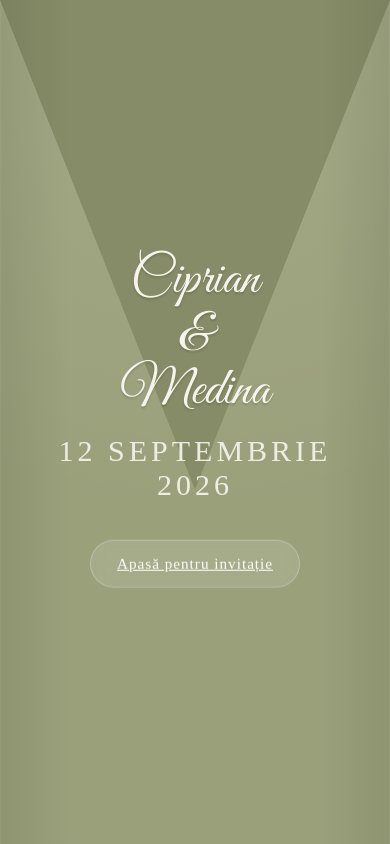
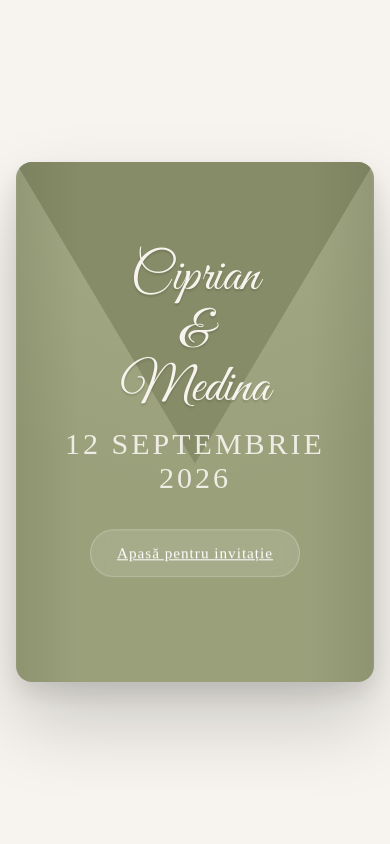
Before and after one commit to adela0507/Medina-Wedding, an Angular app: page / in a window 390 px wide. Shown: the top 844 px of the page. Built offline with nearby package versions, Linux system fonts and the light colour scheme.

Commit message:
update site

```diff
--- a/src/app/components/hero/hero.css
+++ b/src/app/components/hero/hero.css
@@ -182,54 +182,41 @@ html {
 
 /* MOBILE */
 
-
 @media(max-width:768px) {
 
     .hero {
-                min-height: 100vh;
-                padding: 0;
-                margin: 0;
-            }
-
-            .hero-wrapper {
-                width: 100vw;
-                height: 100vh;
+        padding: 10px;
     }
 
     .envelope {
-                width: 100vw;
-                height: 100vh;
-
-                max-height: none;
-                aspect-ratio: auto;
-
-                border-radius: 0;
+        aspect-ratio: 0.75 / 1;
+        height: 82vh;
+        max-height: 520px;
+        border-radius: 16px;
     }
 
     .hero-content {
         top: 50%;
-                transform: translateY(-50%);
-
-                padding: 0 24px;
-
-                gap: 18px;
+        transform: translateY(-52%);
+        gap: 14px;
+        padding: 0 18px;
     }
 
     .hero-content h1 {
-                font-size: clamp(3.5rem, 14vw, 5.5rem);
+        font-size: clamp(3.2rem, 12vw, 5rem);
     }
 
     .date {
-                font-size: 1.3rem;
-                letter-spacing: 4px;
+        font-size: 1.1rem;
+        letter-spacing: 3px;
     }
 
     .scroll-hint {
+        margin-top: 10px;
         font-size: 1rem;
         padding: 14px 26px;
     }
 }
-
 
 /* MICI TELEFOANE */
 
```
Lines whose indentation alone changed are shown as unchanged.
